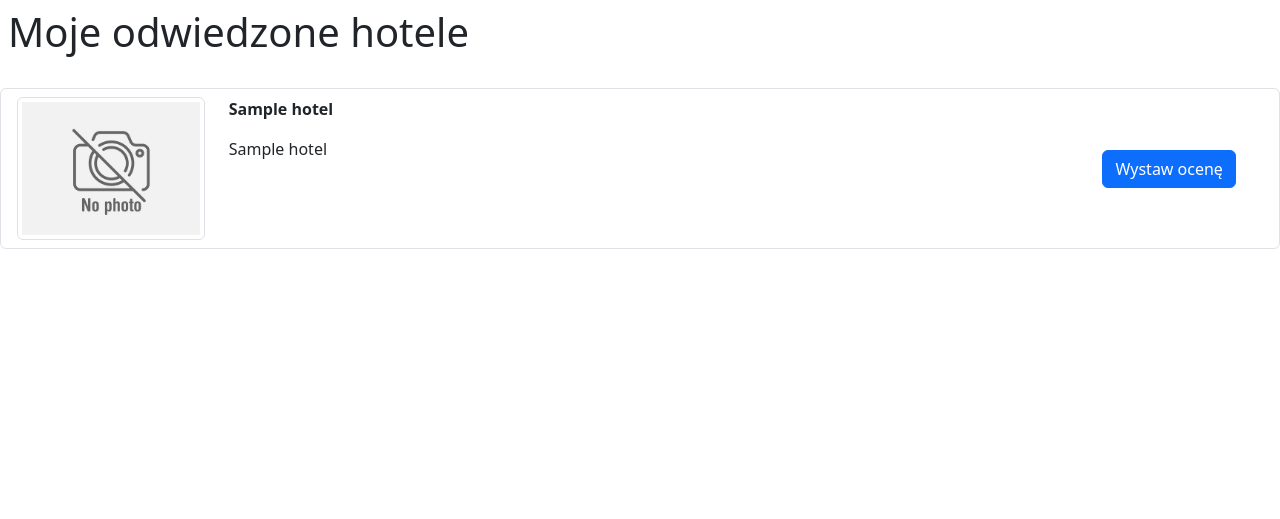
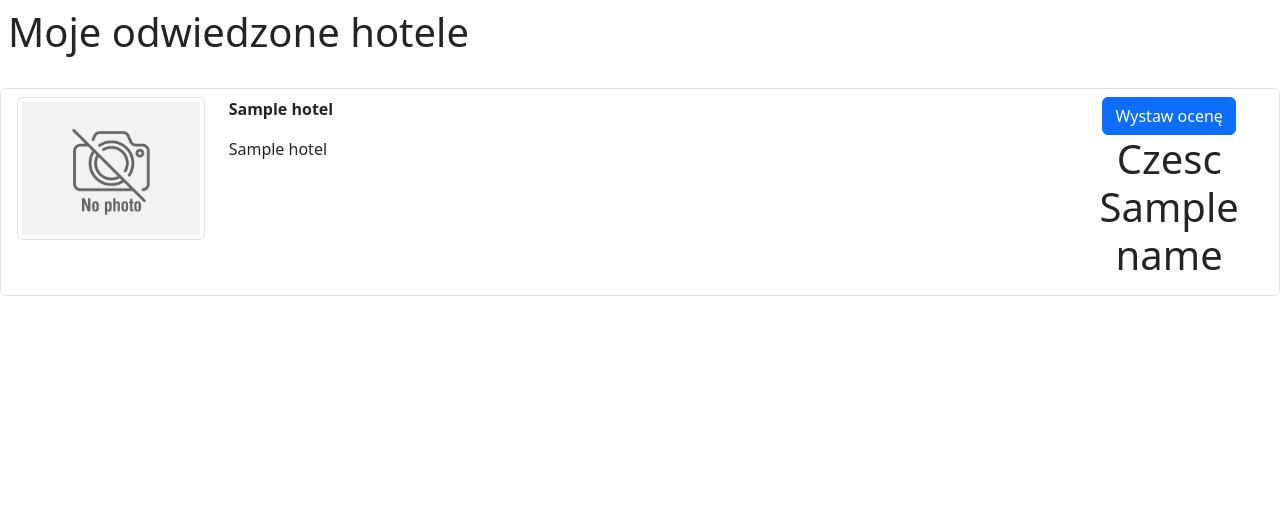
Before and after one commit to jasiex01/PO_project, a Flask app: template templates/hotelsRate.html in a window 1280 px wide. Shown: the part 62-581 px from the top of the page. Run offline with Flask 2, Linux system fonts and the light colour scheme; the template is opened without the code that fills it: most values are stand-ins (such as "Sample title", 1, 10 or a date in 2020).

Commit message:
data from hotelsRate to app.py

```diff
--- a/app.py
+++ b/app.py
@@ -23,8 +23,13 @@ def index():
 def hello():
     return render_template('hello.html')
 
-@app.route('/hotelsRate')
+@app.route('/hotelsRate', methods=['GET', 'POST'])
 def hotelsRate():
+    if request.method == 'POST':
+        description = request.form["description"]
+        stars = request.form["stars"]
+        print("desc=" , description, "stars=", stars)
+
     return render_template('hotelsRate.html', hotels=VALUES)
 
 @app.route('/hotelsRateConfirm', methods=['GET', 'POST'])
--- a/templates/hotelsRate.html
+++ b/templates/hotelsRate.html
@@ -7,6 +7,10 @@
         Wystaw ocenę
     </button>
 
+    {% if name != None %}
+    <h1>Czesc {{ name }}</h1>
+    {% endif %}
+
   <!-- Modal -->
 <div class="modal fade" id="exampleModal" tabindex="-1" aria-labelledby="exampleModalLabel" aria-hidden="true">
     <div class="modal-dialog">
@@ -15,6 +19,9 @@
           <h1 class="modal-title fs-5" id="exampleModalLabel">Wystawienie oceny</h1>
           <button type="button" class="btn-close" data-bs-dismiss="modal" aria-label="Close"></button>
         </div>
+
+        <form method="post">
+
         <div class="modal-body" style="font-stretch: expanded;">
           Twoja ocena
           <!--gwiazdki na razie na sztywno-->
@@ -23,15 +30,18 @@
               <path d="M2.866 14.85c-.078.444.36.791.746.593l4.39-2.256 4.389 2.256c.386.198.824-.149.746-.592l-.83-4.73 3.522-3.356c.33-.314.16-.888-.282-.95l-4.898-.696L8.465.792a.513.513 0 0 0-.927 0L5.354 5.12l-4.898.696c-.441.062-.612.636-.283.95l3.523 3.356-.83 4.73zm4.905-2.767-3.686 1.894.694-3.957a.565.565 0 0 0-.163-.505L1.71 6.745l4.052-.576a.525.525 0 0 0 .393-.288L8 2.223l1.847 3.658a.525.525 0 0 0 .393.288l4.052.575-2.906 2.77a.565.565 0 0 0-.163.506l.694 3.957-3.686-1.894a.503.503 0 0 0-.461 0z"/>
           </svg>
           {% endfor %}
-          <input type="number" id="stars" name="stars" min="1" max="5">
+          <input type="number" name="stars" min="1" max="5">
 
-          <textarea class="form-control" id="opinionTextarea" rows="3" placeholder="Podziel się swoją opinią"></textarea>
+          <textarea class="form-control" name="description" rows="3" placeholder="Podziel się swoją opinią"></textarea>
+        </div>
 
-        </div>
         <div class="modal-footer">
           <button type="button" class="btn btn-secondary" data-bs-dismiss="modal">Anuluj</button>
-          <button type="button" class="btn btn-primary">Wystaw ocenę</button>
+          <button type="submit" class="btn btn-primary">Wystaw ocenę</button>
         </div>
+
+        </form>
+
       </div>
     </div>
   </div>
```
